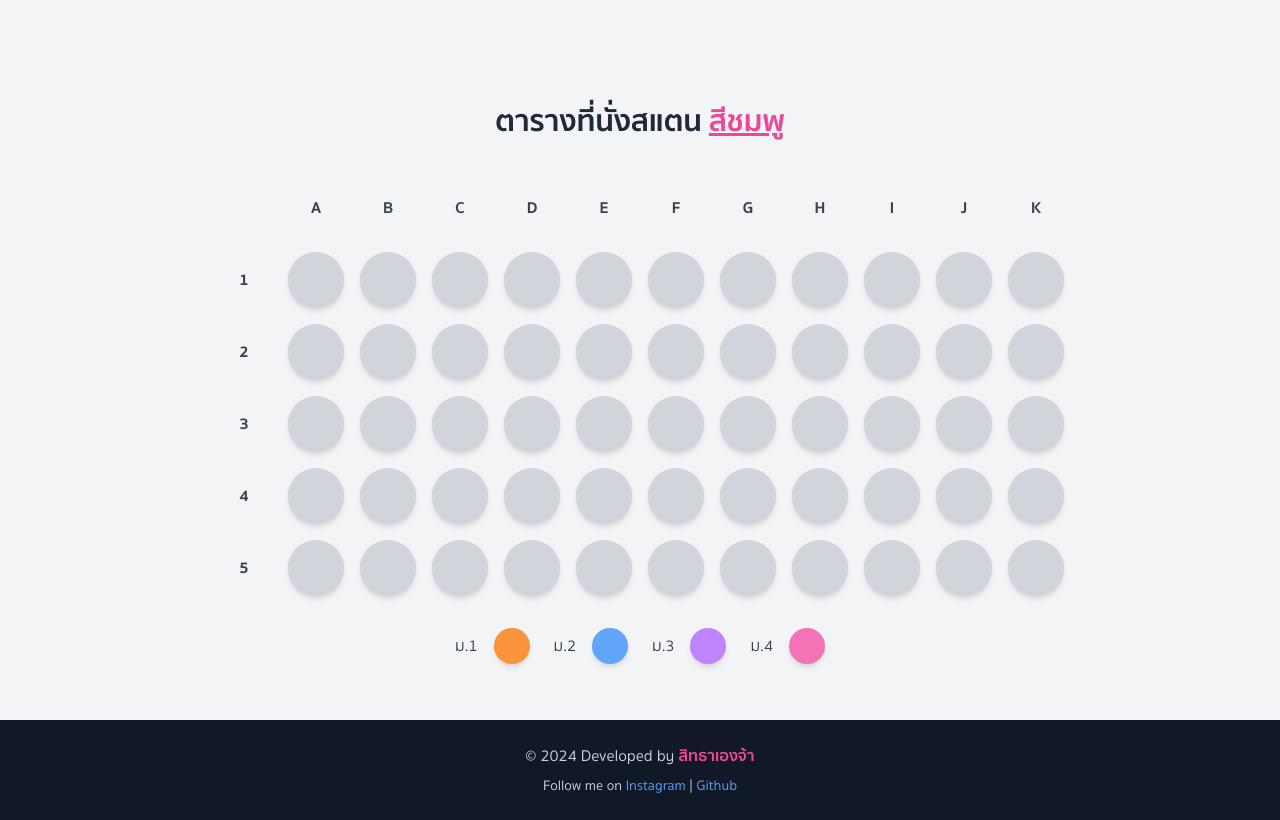
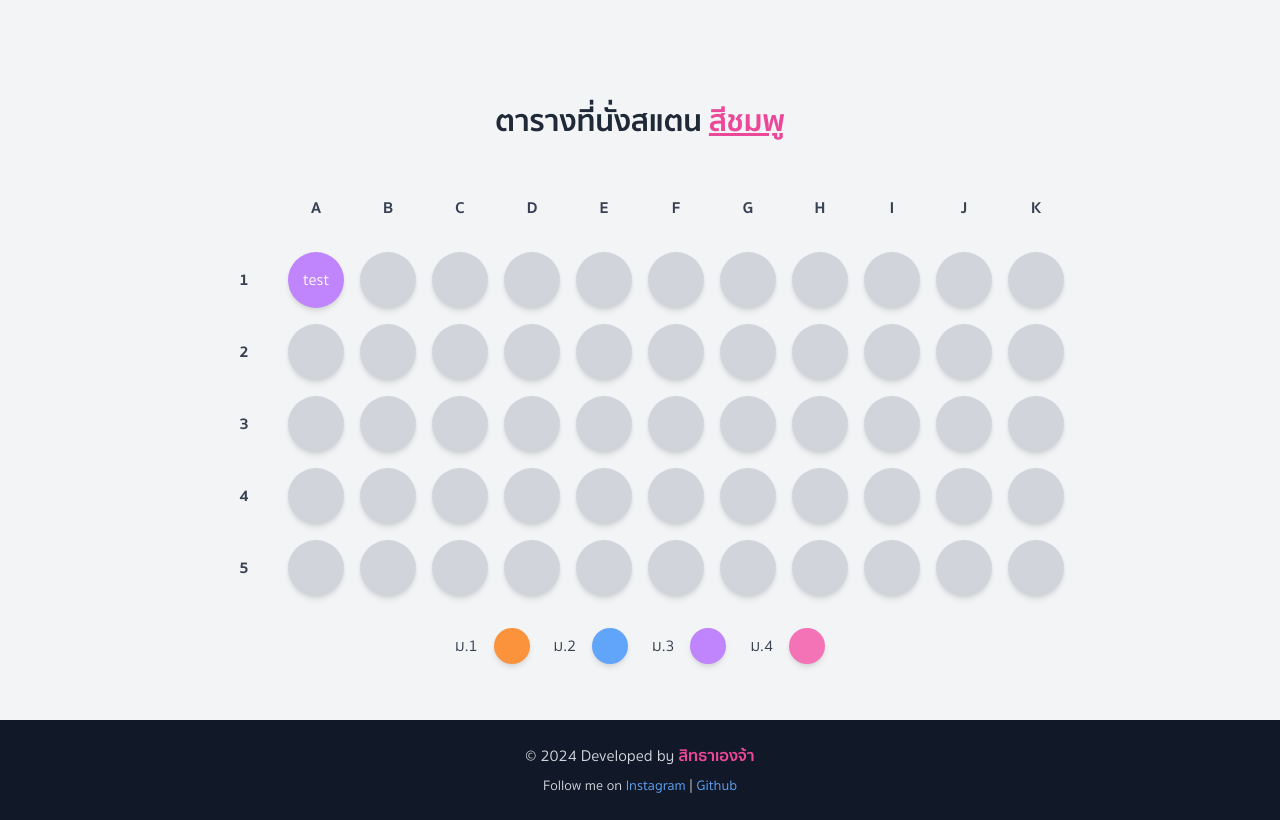
Before and after one commit to Theerat22/pink, a Next.js app: page /seat in a window 1280 px wide. Built offline with nearby package versions, Linux system fonts and the light colour scheme.

Commit message:
Update page.tsx

```diff
--- a/app/seat/page.tsx
+++ b/app/seat/page.tsx
@@ -8,6 +8,7 @@ const HomePage = () => {
     // { id: 1, name: "สิทเอง", seat: "0" },
     // { id: 2, name: "กันนี่", seat: "B3" },
     // { id: 3, name: "แข่ว", seat: "C1" },
+    { id: 2, name: "test", seat: "A1" , grade : 3 },
   ];
 
   return (
```
